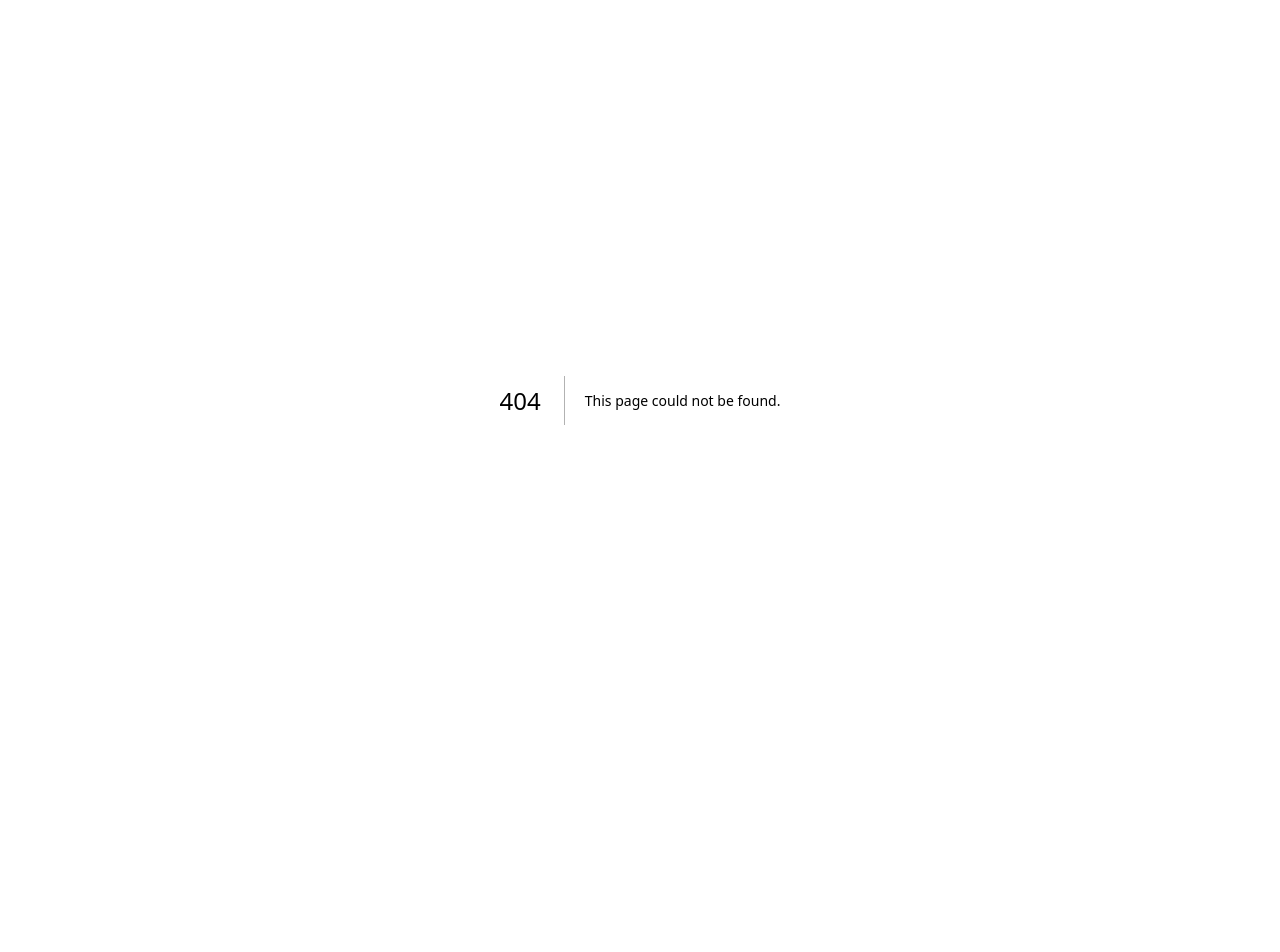
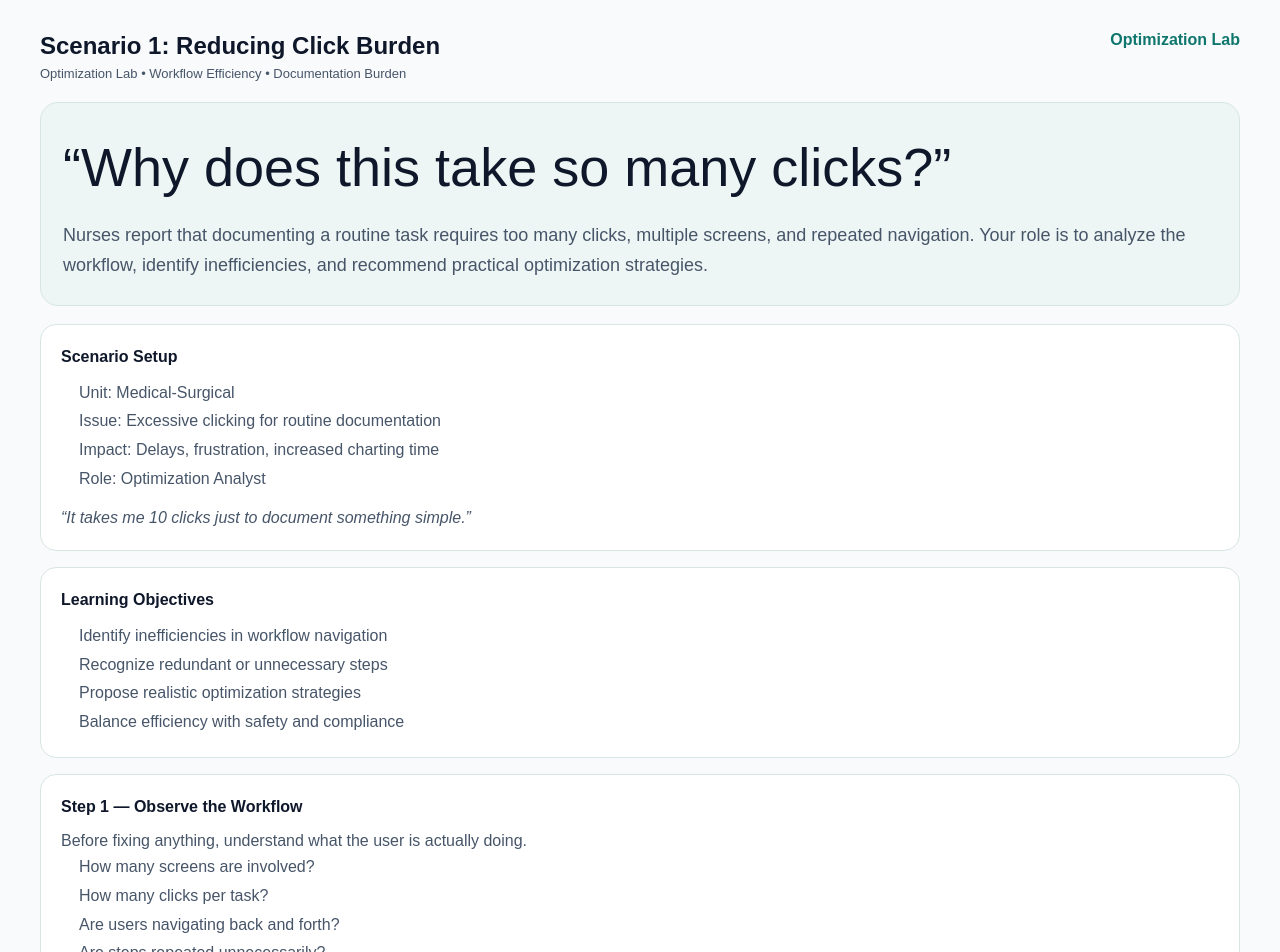
Before and after one commit to bamao33-hub/nursebridge-web, a Next.js app: page /practice-lab/optimization/scenario-1 in a window 1280 px wide. Before the commit this address had no page. Shown: the top 952 px of the page. Before the commit the page ends 800 px from the top, so only its background shows below. Built offline with nearby package versions, Linux system fonts and the light colour scheme.

Commit message:
Create page.tsx

```diff
--- /dev/null
+++ b/app/practice-lab/optimization/scenario-1/page.tsx
@@ -0,0 +1,206 @@
+import Link from "next/link";
+
+const COLORS = {
+  text: "#0f172a",
+  muted: "#475569",
+  border: "#d7e6e3",
+  soft: "#eef6f5",
+  teal: "#0f766e",
+};
+
+const sectionStyle: React.CSSProperties = {
+  border: `1px solid ${COLORS.border}`,
+  borderRadius: 16,
+  background: "#ffffff",
+  padding: 20,
+  marginBottom: 16,
+};
+
+const softSectionStyle: React.CSSProperties = {
+  border: `1px solid ${COLORS.border}`,
+  borderRadius: 18,
+  background: COLORS.soft,
+  padding: "24px 22px",
+  marginBottom: 18,
+};
+
+const primaryButtonStyle: React.CSSProperties = {
+  display: "inline-block",
+  background: COLORS.teal,
+  color: "#ffffff",
+  fontWeight: 800,
+  padding: "10px 14px",
+  borderRadius: 12,
+  textDecoration: "none",
+};
+
+const secondaryButtonStyle: React.CSSProperties = {
+  display: "inline-block",
+  background: "#ffffff",
+  color: COLORS.text,
+  fontWeight: 800,
+  padding: "10px 14px",
+  borderRadius: 12,
+  border: `1px solid ${COLORS.border}`,
+  textDecoration: "none",
+};
+
+const listStyle: React.CSSProperties = {
+  marginLeft: 18,
+  color: COLORS.muted,
+  lineHeight: 1.8,
+};
+
+export default function OptimizationScenarioOnePage() {
+  return (
+    <main style={{ background: "#f8fafb", minHeight: "100vh", color: COLORS.text }}>
+      <div style={{ maxWidth: 1240, margin: "0 auto", padding: "28px 20px 48px" }}>
+
+        {/* Header */}
+        <div style={{ display: "flex", justifyContent: "space-between", marginBottom: 18 }}>
+          <div>
+            <div style={{ fontWeight: 800, fontSize: 24 }}>
+              Scenario 1: Reducing Click Burden
+            </div>
+            <div style={{ color: COLORS.muted, fontSize: 13 }}>
+              Optimization Lab • Workflow Efficiency • Documentation Burden
+            </div>
+          </div>
+
+          <div style={{ display: "flex", gap: 12 }}>
+            <Link href="/practice-lab/optimization" style={{ color: COLORS.teal, fontWeight: 700 }}>
+              Optimization Lab
+            </Link>
+          </div>
+        </div>
+
+        {/* Hero */}
+        <section style={softSectionStyle}>
+          <h1 style={{ fontSize: "clamp(30px, 5vw, 54px)", marginBottom: 12 }}>
+            “Why does this take so many clicks?”
+          </h1>
+
+          <p style={{ color: COLORS.muted, fontSize: 18, lineHeight: 1.7 }}>
+            Nurses report that documenting a routine task requires too many clicks, multiple screens,
+            and repeated navigation. Your role is to analyze the workflow, identify inefficiencies,
+            and recommend practical optimization strategies.
+          </p>
+        </section>
+
+        {/* Scenario Setup */}
+        <section style={sectionStyle}>
+          <div style={{ fontWeight: 800, marginBottom: 10 }}>Scenario Setup</div>
+
+          <ul style={listStyle}>
+            <li>Unit: Medical-Surgical</li>
+            <li>Issue: Excessive clicking for routine documentation</li>
+            <li>Impact: Delays, frustration, increased charting time</li>
+            <li>Role: Optimization Analyst</li>
+          </ul>
+
+          <div style={{ marginTop: 12 }}>
+            <em style={{ color: COLORS.muted }}>
+              “It takes me 10 clicks just to document something simple.”
+            </em>
+          </div>
+        </section>
+
+        {/* Learning Objectives */}
+        <section style={sectionStyle}>
+          <div style={{ fontWeight: 800, marginBottom: 10 }}>Learning Objectives</div>
+
+          <ul style={listStyle}>
+            <li>Identify inefficiencies in workflow navigation</li>
+            <li>Recognize redundant or unnecessary steps</li>
+            <li>Propose realistic optimization strategies</li>
+            <li>Balance efficiency with safety and compliance</li>
+          </ul>
+        </section>
+
+        {/* Step 1 */}
+        <section style={sectionStyle}>
+          <div style={{ fontWeight: 800, marginBottom: 10 }}>Step 1 — Observe the Workflow</div>
+
+          <p style={{ color: COLORS.muted }}>
+            Before fixing anything, understand what the user is actually doing.
+          </p>
+
+          <ul style={listStyle}>
+            <li>How many screens are involved?</li>
+            <li>How many clicks per task?</li>
+            <li>Are users navigating back and forth?</li>
+            <li>Are steps repeated unnecessarily?</li>
+          </ul>
+        </section>
+
+        {/* Step 2 */}
+        <section style={sectionStyle}>
+          <div style={{ fontWeight: 800, marginBottom: 10 }}>Step 2 — Identify Inefficiencies</div>
+
+          <ul style={listStyle}>
+            <li>Duplicate data entry</li>
+            <li>Unnecessary navigation steps</li>
+            <li>Poor screen layout</li>
+            <li>Lack of shortcuts or defaults</li>
+          </ul>
+        </section>
+
+        {/* Step 3 */}
+        <section style={sectionStyle}>
+          <div style={{ fontWeight: 800, marginBottom: 10 }}>Step 3 — Root Cause Thinking</div>
+
+          <ul style={listStyle}>
+            <li>Was the workflow designed this way?</li>
+            <li>Was it built incorrectly?</li>
+            <li>Is it a training issue or system issue?</li>
+          </ul>
+        </section>
+
+        {/* Step 4 */}
+        <section style={sectionStyle}>
+          <div style={{ fontWeight: 800, marginBottom: 10 }}>Step 4 — Recommend Improvements</div>
+
+          <ul style={listStyle}>
+            <li>Reduce number of clicks</li>
+            <li>Combine steps where possible</li>
+            <li>Introduce shortcuts or defaults</li>
+            <li>Improve layout and visibility</li>
+          </ul>
+        </section>
+
+        {/* Step 5 */}
+        <section style={sectionStyle}>
+          <div style={{ fontWeight: 800, marginBottom: 10 }}>Step 5 — Validate Impact</div>
+
+          <ul style={listStyle}>
+            <li>Does it save time?</li>
+            <li>Does it maintain safety?</li>
+            <li>Does it reduce cognitive load?</li>
+          </ul>
+        </section>
+
+        {/* Common Mistakes */}
+        <section style={sectionStyle}>
+          <div style={{ fontWeight: 800, marginBottom: 10 }}>Common Mistakes</div>
+
+          <ul style={listStyle}>
+            <li>Focusing only on clicks, not workflow</li>
+            <li>Ignoring user behavior</li>
+            <li>Over-optimizing and removing necessary steps</li>
+          </ul>
+        </section>
+
+        {/* Navigation */}
+        <div style={{ display: "flex", gap: 12 }}>
+          <Link href="/practice-lab/optimization" style={secondaryButtonStyle}>
+            Back to Optimization Lab
+          </Link>
+          <Link href="/practice-lab/optimization/scenario-2" style={primaryButtonStyle}>
+            Continue to Scenario 2
+          </Link>
+        </div>
+
+      </div>
+    </main>
+  );
+}
```
